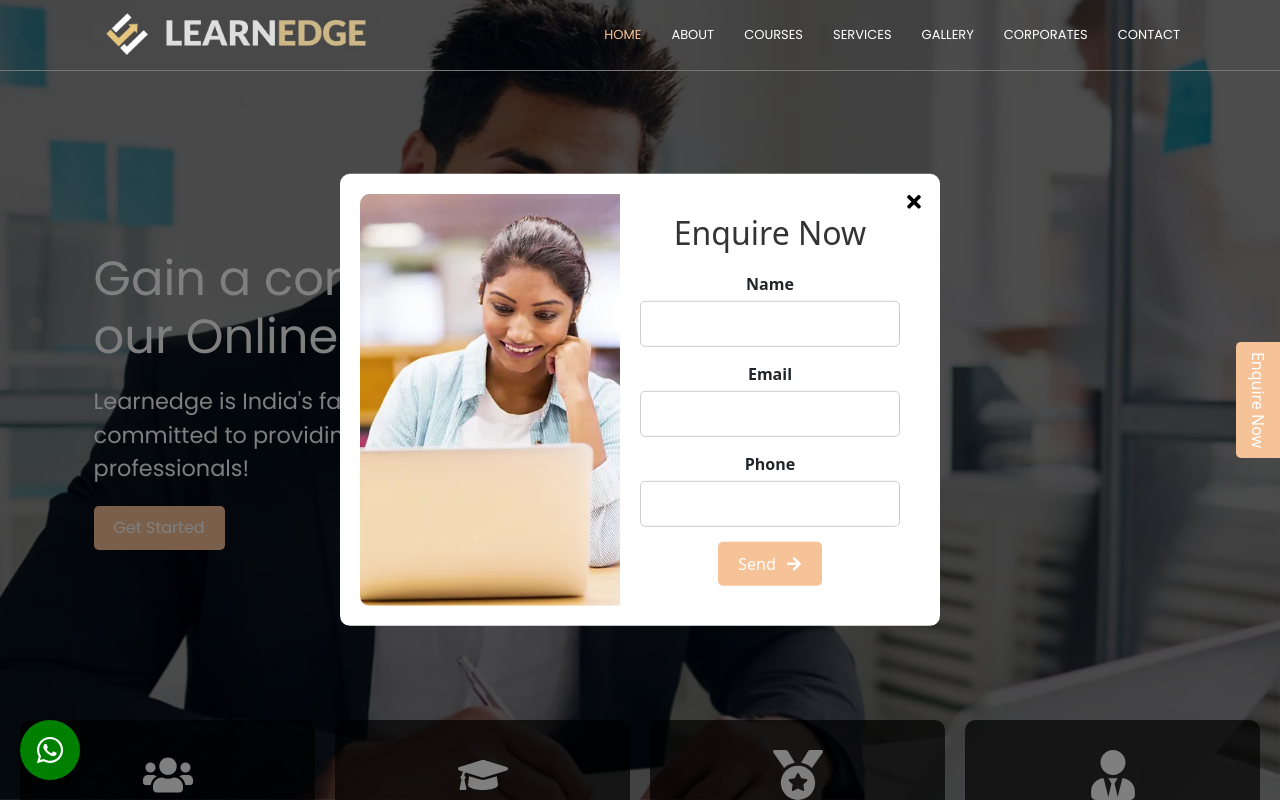
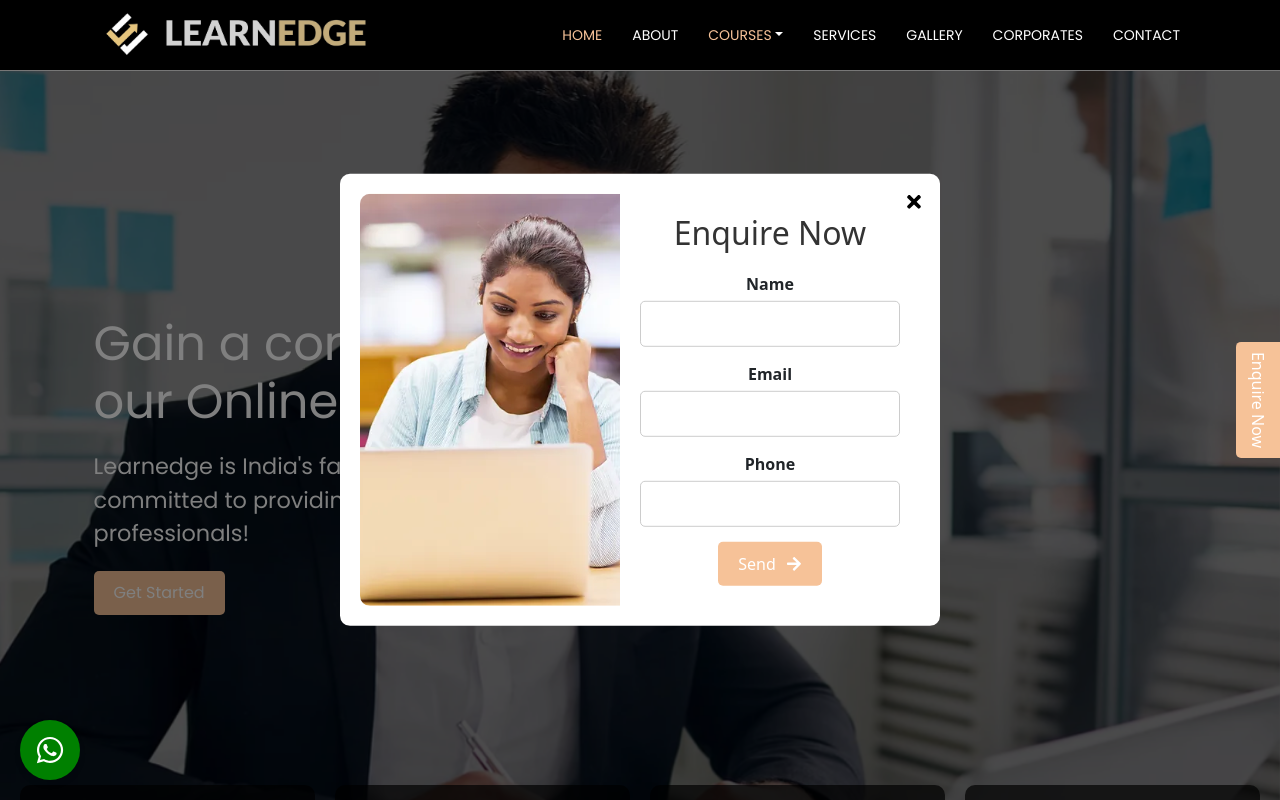
Before and after one commit to DecroXX69/new-site, a React (Create React App) app: page / in a window 1280 px wide. Shown: the top 800 px of the page. Built offline with nearby package versions, Linux system fonts and the light colour scheme; a small style sheet from the web is missing.

Commit message:
Sachin Itker, Manoj Pillai and Cources Page Modified

```diff
--- a/src/components/Corporates.jsx
+++ b/src/components/Corporates.jsx
@@ -138,6 +138,26 @@ const OfferingIconsContainer = styled.div`
   gap: 20px;
 `;
 
+const ContactSection = styled.div`
+    text-align: center;
+    margin-top: 50px;
+    h3 {
+        font-size: 24px;
+        color: #021f55;
+    }
+    p {
+        font-size: 18px;
+        color: #333;
+    }
+    .contact-link {
+        color: #021f55;
+        text-decoration: none;
+    }
+    .contact-link:hover {
+        text-decoration: underline;
+    }
+`
+
 const Corporates = () => {
   useEffect(() => {
     document.title = "Learnedge - Corporates";
@@ -214,6 +234,11 @@ const Corporates = () => {
           </HeroIcon>
         </OfferingIconsContainer>
       </OfferingSection>
+
+      <ContactSection>
+      <h3>For Corporate Queries</h3>
+      <p>Write Us Mail on <span className='text-primary'>manoj@learnedges.com</span> OR Call on <span className='text-primary'>+91 77383 33543</span></p>
+      </ContactSection>
     </div>
   )
 }
--- a/src/components/FAQs.jsx
+++ b/src/components/FAQs.jsx
@@ -87,7 +87,7 @@ const FAQs = () => {
                     </div>
                 </div>
                 <ContactSection>
-                    <h3>Still have questions?</h3>
+                    <h3>Still have Questions?</h3>
                     <p>Feel free to <Link to="/contact" className="contact-link text-primary">contact us</Link> or call us at <a href="tel:+918669166575">+918669166575</a>.</p>
                 </ContactSection>
             </div>
--- a/src/components/Home.jsx
+++ b/src/components/Home.jsx
@@ -31,6 +31,8 @@ const HeroSection = styled.section`
   background-position: center;
   background-repeat: no-repeat;
   z-index: 1;
+  margin-top: 65px;
+
 `;
 
 const HeroSlider = styled(Slider)`
--- a/src/components/Navbar.jsx
+++ b/src/components/Navbar.jsx
@@ -1,11 +1,10 @@
 import React, { useState, useEffect } from 'react';
-import { NavLink } from 'react-router-dom';
+import { NavLink, Link } from 'react-router-dom';
 import styled from 'styled-components';
 
 // Header component styles
 const Header = styled.header`
-  background-color: ${({ scrolled }) => (scrolled ? 'rgba(0, 0, 0, 0.3)' : 'transparent')};
-  backdrop-filter: ${({ scrolled }) => (scrolled ? 'blur(5px)' : 'none')};
+  background-color: black;
   position: fixed;
   top: 0;
   width: 100%;
@@ -63,13 +62,49 @@ const Nav = styled.nav`
 
     li {
       margin: 10px 0; /* Reduce margin */
+      position: relative; /* Position relative for dropdown */
       padding: 8px 16px; /* Reduce padding */
       font-size: 14px; /* Adjust font size */
 
-      @media (min-width: 769px) {
-        font-size: 13px; /* Adjust font size for larger screens */
-        margin: 0 15px; /* Adjust margin for larger screens */
-        padding: 0;
+      &:hover > a {
+        color: #f6c298; /* Hover color for links */
+      }
+
+      &.dropdown {
+        .dropdown-toggle {
+          cursor: pointer;
+          color: #fff; /* Adjust the color */
+        }
+
+        .dropdown-menu {
+          display: none;
+          position: absolute;
+          top: 100%;
+          left: 0;
+          background: rgba(0, 0, 0, 0.8); /* Dropdown background color */
+          list-style: none;
+          padding: 0;
+          margin: 0;
+
+          li {
+            padding: 10px 20px; /* Padding for dropdown items */
+            font-size: 14px; /* Font size for dropdown items */
+          }
+
+          li a {
+            text-decoration: none; /* Remove underline */
+            color: #f6c298; /* Change color */
+            transition: color 0.25s;
+
+            &:hover {
+              color: #fff; /* Change hover color if needed */
+            }
+          }
+        }
+
+        &:hover .dropdown-menu {
+          display: block; /* Show dropdown on hover */
+        }
       }
     }
   }
@@ -90,6 +125,11 @@ const Nav = styled.nav`
       flex-direction: row; /* Display links in a row */
       align-items: center;
       margin: 0;
+
+      li {
+        margin: 0 15px; /* Adjust margin for larger screens */
+        padding: 0; /* Remove padding */
+      }
     }
   }
 `;
@@ -120,14 +160,6 @@ const MenuToggle = styled.div`
     transition: transform 0.5s cubic-bezier(0.77, 0.2, 0.05, 1.0),
       background 0.5s cubic-bezier(0.77, 0.2, 0.05, 1.0),
       opacity 0.55s ease;
-  }
-
-  span:first-child {
-    transform-origin: 0% 0%;
-  }
-
-  span:nth-last-child(2) {
-    transform-origin: 0% 100%;
   }
 `;
 
@@ -179,23 +211,6 @@ const NavLinkStyled = styled(NavLink).attrs({ activeClassName: 'active' })`
   }
 `;
 
-// AnchorStyled component styles
-const AnchorStyled = styled.a`
-  font-family: 'Poppins', sans-serif; /* Apply Poppins font */
-  color: #fff;
-  text-decoration: none;
-  transition: color 0.25s;
-
-  &:hover {
-    color: #f6c298; /* Hover color */
-    transition: color 0.2s;
-  }
-
-  &.active {
-    color: #f6c298; /* Active link color */
-  }
-`;
-
 // Navbar component
 const Navbar = () => {
   const [menuOpen, setMenuOpen] = useState(false);
@@ -224,7 +239,6 @@ const Navbar = () => {
         <Logo>
           <NavLink to="/">
             <img src="images/Learnedges.png" alt="Logo" />
-
           </NavLink>
         </Logo>
         <MenuToggle menuOpen={menuOpen} onClick={toggleMenu}>
@@ -240,7 +254,17 @@ const Navbar = () => {
           <ul>
             <li><NavLinkStyled exact to="/" onClick={() => setMenuOpen(false)}>HOME</NavLinkStyled></li>
             <li><NavLinkStyled to="/about" onClick={() => setMenuOpen(false)}>ABOUT</NavLinkStyled></li>
-            <li><NavLinkStyled to="/courses" onClick={() => setMenuOpen(false)}>COURSES</NavLinkStyled></li>
+            <li className="dropdown">
+              <span className="dropdown-toggle" onClick={toggleMenu}>
+                <NavLinkStyled to="#" onClick={() => setMenuOpen(false)}>COURSES</NavLinkStyled>
+              </span>
+              <ul className="dropdown-menu">
+                <li><Link to="/courses/post-graduation" onClick={() => setMenuOpen(false)}>Post Graduation</Link></li>
+                <li><Link to="/courses/graduation" onClick={() => setMenuOpen(false)}>Graduate</Link></li>
+                <li><Link to="/courses/executive-programs" onClick={() => setMenuOpen(false)}>Executive Programs</Link></li>
+                <li><Link to="/courses/corporate-training" onClick={() => setMenuOpen(false)}>Corporate Training</Link></li>
+              </ul>
+            </li>
             <li><NavLinkStyled to="/services" onClick={() => setMenuOpen(false)}>SERVICES</NavLinkStyled></li>
             <li><NavLinkStyled to="/gallery" onClick={() => setMenuOpen(false)}>GALLERY</NavLinkStyled></li>
             <li><NavLinkStyled to="/corporates" onClick={() => setMenuOpen(false)}>CORPORATES</NavLinkStyled></li>
--- a/src/components/OurIntro.jsx
+++ b/src/components/OurIntro.jsx
@@ -23,6 +23,13 @@ const partnersData = [
     pose: "Chief Consulting Knowledge Enabler",
     about: "Prof. (Dr.) Tushar Dagade is an Academician, International Awardee, Motivational Speaker, Research Guide, Corporate Trainer and Coach, career counsellor in the last 20 years. He has worked in various capacities such as Group Director, director in various management institutes. He has a forte in the field of education accreditations, academic administration &consultancies in research, teaching-learning, and quality improvement initiatives for or bringing excellence in Academics. In his tenure of 21.6 years, he has been contributed towards the grooming, holistic development of the Ph.D. Scholars and dynamic managers and leaders who are working in top organizations across flora and fauna.",
     image: "images/OurTeam/Tushar.jpg"
+  },
+  {
+    id: 4,
+    name: "Sachin Itkar",
+    pose: "Advisor",
+    about: "Mr. Itkar is a graduate pharmacist and a postgraduate with distinction, in management studies, M.Phil degree in Intellectual Property Management & MSc in Healthcare & Hospital Administration.Mr. Itkar is a graduate pharmacist and a postgraduate with distinction, in management studies, M.Phil degree in Intellectual Property Management & MSc in Healthcare & Hospital Administration. He holds five patents to his credit in the area of Pharmaceutical packaging Technology. Written four books on 'Forensic Pharmacy' on 'Pharmaceutical Management' on 'Drug Regulatory Affairs' and on 'Essentials of Clinical Research”. He works as advisor / member of board of companies in India, Israel, USA. He was Advisor to Alliance for US India Business (AUSIB) 2009 to 2012 and was instrumental in organizing first Indo-US Education Conclave.",
+    image: "images/OurTeam/Sachin.jpeg"
   }
 ];
 
--- a/src/components/PageHeader.jsx
+++ b/src/components/PageHeader.jsx
@@ -21,6 +21,7 @@ const HeaderWrapper = styled.div`
     display: flex;
     align-items: center;
     justify-content: center;
+    margin-top:65px;
 
     .overlay {
         position: absolute;
```
Also changed, not shown: public/images/OurTeam/Sachin.jpeg (added), 1 other file (tests, documents, lock files or other folders).
